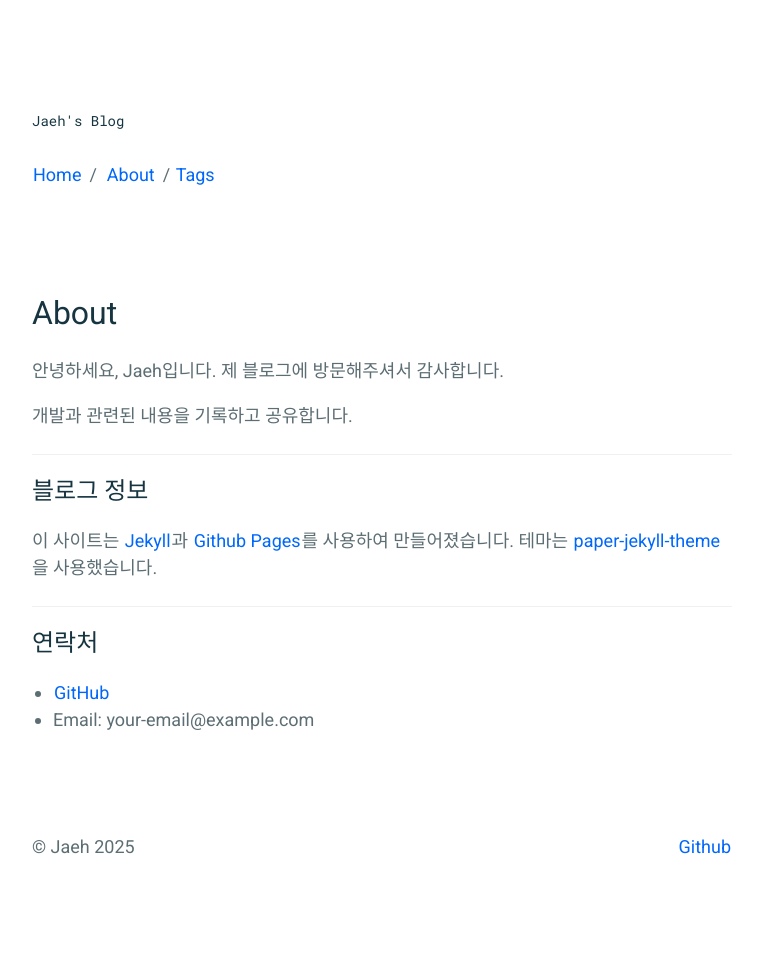
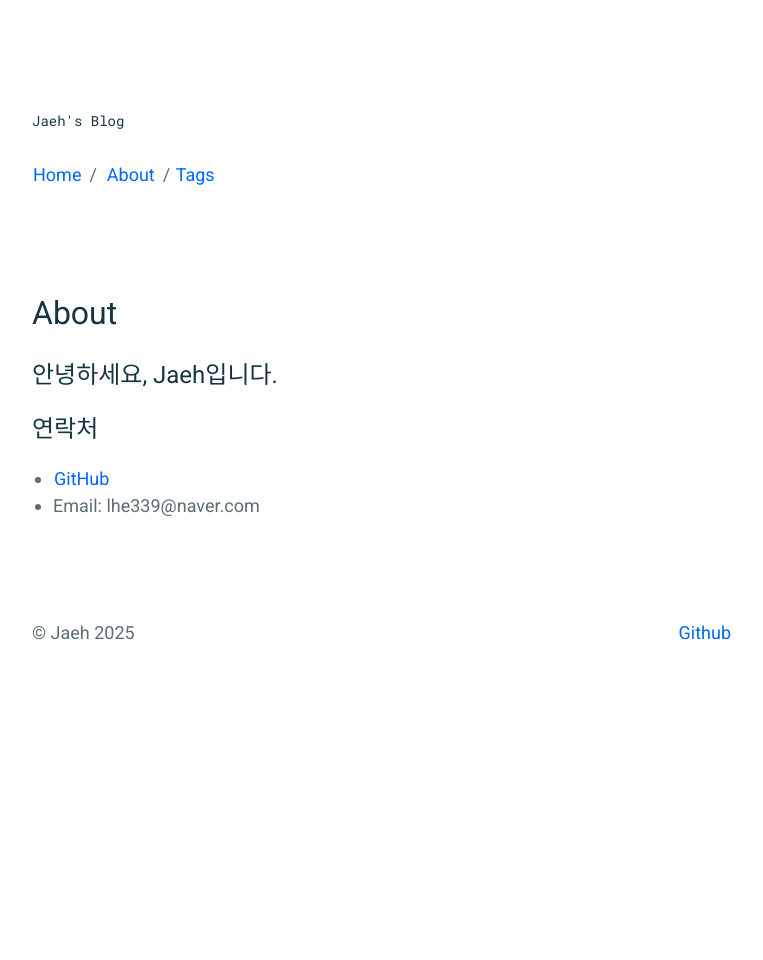
Before and after one commit to heonyus/heonyus.github.io, a Jekyll site: the page built from _pages/about.md, in a window 1280 px wide. Shown: the whole page, without its empty margins (258-1021 px from the left). Built offline with Jekyll 4.4.1, drawn with Linux system fonts in a browser that asks for light colours; after the commit the page ends 900 px from its top, so only the background shows below that.

Commit message:
Update about page contact info

```diff
--- a/_pages/about.md
+++ b/_pages/about.md
@@ -3,19 +3,10 @@ layout: content
 title: About
 permalink: /about/
 ---
-안녕하세요, Jaeh입니다. 제 블로그에 방문해주셔서 감사합니다.
-
-개발과 관련된 내용을 기록하고 공유합니다.
-
-----
-
-## 블로그 정보
-이 사이트는 [Jekyll](https://jekyllrb.com)과 [Github Pages](https://pages.github.com)를 사용하여 만들어졌습니다.
-테마는 [paper-jekyll-theme](https://github.com/mkchoi212/paper-jekyll-theme)을 사용했습니다.
-
+안녕하세요, Jaeh입니다.
 ----
 
 ## 연락처
 
-- [GitHub](https://github.com/Jaehs)
-- Email: your-email@example.com
+- [GitHub](https://github.com/heonyus)
+- Email: lhe339@naver.com
```
